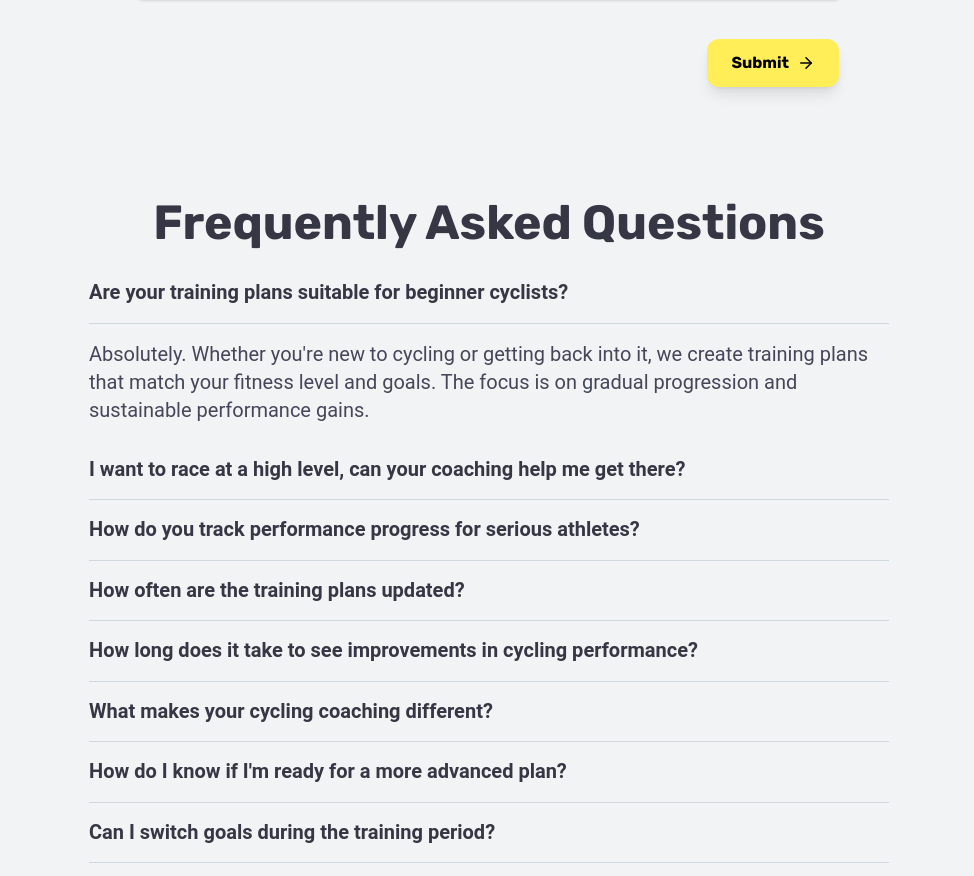
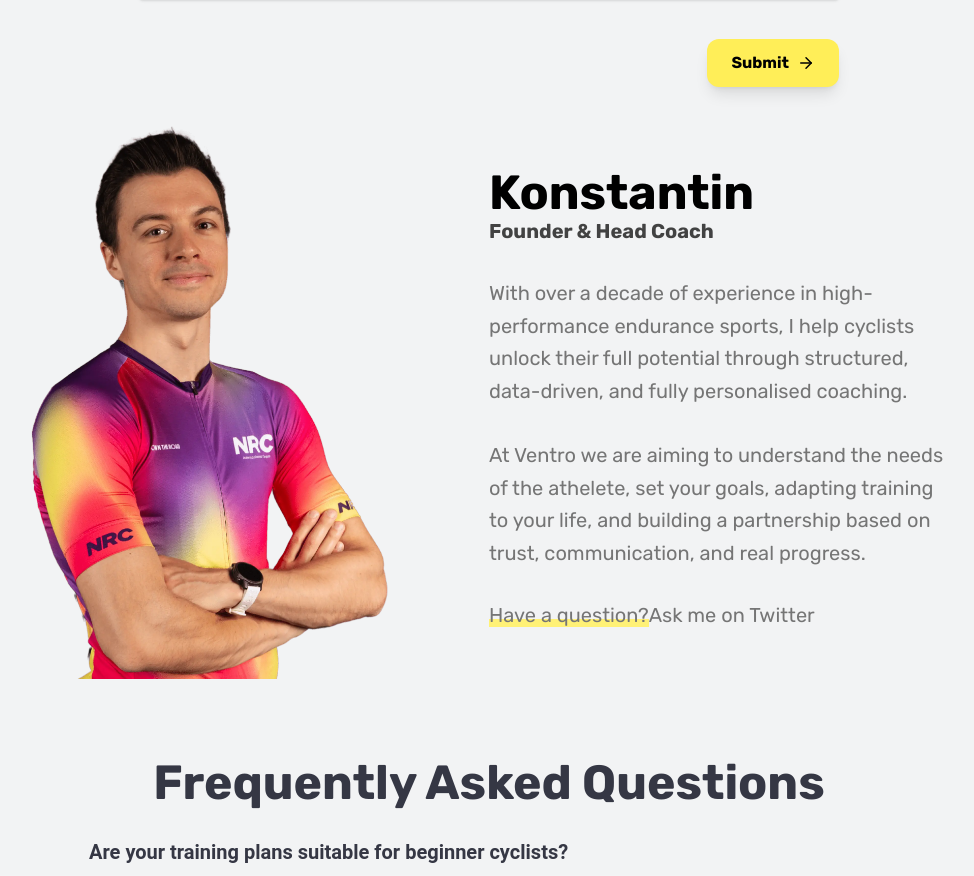
Before and after one commit to flaymond100/ventro-cycling, a Next.js app: page /contact in a window 1280 px wide. Shown: the part 728-1604 px from the top of the page, without its empty margins (151-1125 px from the left). Built offline with nearby package versions, Linux system fonts and the light colour scheme.

Commit message:
abput me

```diff
--- a/src/app/contact/page.tsx
+++ b/src/app/contact/page.tsx
@@ -15,13 +15,14 @@ import { Prices } from "../prices";
 import { motion } from "framer-motion";
 import { ArrowRight } from "lucide-react";
 import { Platforms } from "@/components/platforms";
+import { AboutMe } from "@/components/about-me";
 
 export default function ContactUs() {
   return (
     <>
       <Navbar />
       <FormSection />
-      {/* <CarouselFeatures /> */}
+      <AboutMe />
       <Faq />
       <Footer />
     </>
--- /dev/null
+++ b/src/components/about-me.tsx
@@ -0,0 +1,62 @@
+import Image from "next/image";
+
+export const AboutMe = () => {
+  return (
+    <section className="pt-10 overflow-hidden max-w-[1000px] mx-auto md:pt-0 sm:pt-16 2xl:pt-16">
+      <div className="px-4 mx-auto sm:px-6 lg:px-8 max-w-7xl">
+        <div className="grid items-center grid-cols-1 md:grid-cols-2">
+          <div className="relative">
+            <div
+              className="overflow-hidden h-[466px] md:h-[560px]"
+              style={{ zIndex: 2 }}
+            >
+              <Image
+                width={370}
+                height={300}
+                src={`${
+                  process.env.NEXT_PUBLIC_BASE_URL ?? ""
+                }/image/kosta-coach.webp`}
+                className="animate-in slide-in-from-left duration-1000 "
+                alt=""
+              />
+            </div>
+          </div>
+          <div>
+            <h2 className="text-3xl font-bold leading-tight text-black dark:text-white sm:text-4xl lg:text-5xl">
+              Konstantin
+            </h2>
+            <h3 className="text-3xl font-bold leading-tight text-gray-800 dark:text-white sm:text-4xl lg:text-xl">
+              Founder & Head Coach
+            </h3>
+            <p className="max-w-lg mt-3 text-xl leading-relaxed text-gray-600 dark:text-gray-300 md:mt-8">
+              With over a decade of experience in high-performance endurance
+              sports, I help cyclists unlock their full potential through
+              structured, data-driven, and fully personalised coaching.
+            </p>
+            <p className="max-w-lg mt-3 text-xl leading-relaxed text-gray-600 dark:text-gray-300 md:mt-8">
+              At Ventro we are aiming to understand the needs of the athelete,
+              set your goals, adapting training to your life, and building a
+              partnership based on trust, communication, and real progress.
+            </p>
+
+            <p className="mt-4 text-xl text-gray-600 dark:text-gray-300 md:mt-8">
+              <span className="relative inline-block">
+                <span className="absolute inline-block w-full bottom-0.5 h-2 bg-yellow-300 dark:bg-gray-900"></span>
+                <span className="relative"> Have a question? </span>
+              </span>
+              <br className="block sm:hidden" />
+              Ask me on{" "}
+              <a
+                href="#"
+                title=""
+                className="transition-all duration-200 text-sky-500 dark:text-sky-400 hover:text-sky-600 dark:hover:text-sky-500 hover:underline"
+              >
+                Twitter
+              </a>
+            </p>
+          </div>
+        </div>
+      </div>
+    </section>
+  );
+};
```
Also changed, not shown: public/image/kosta-coach.webp (added).
